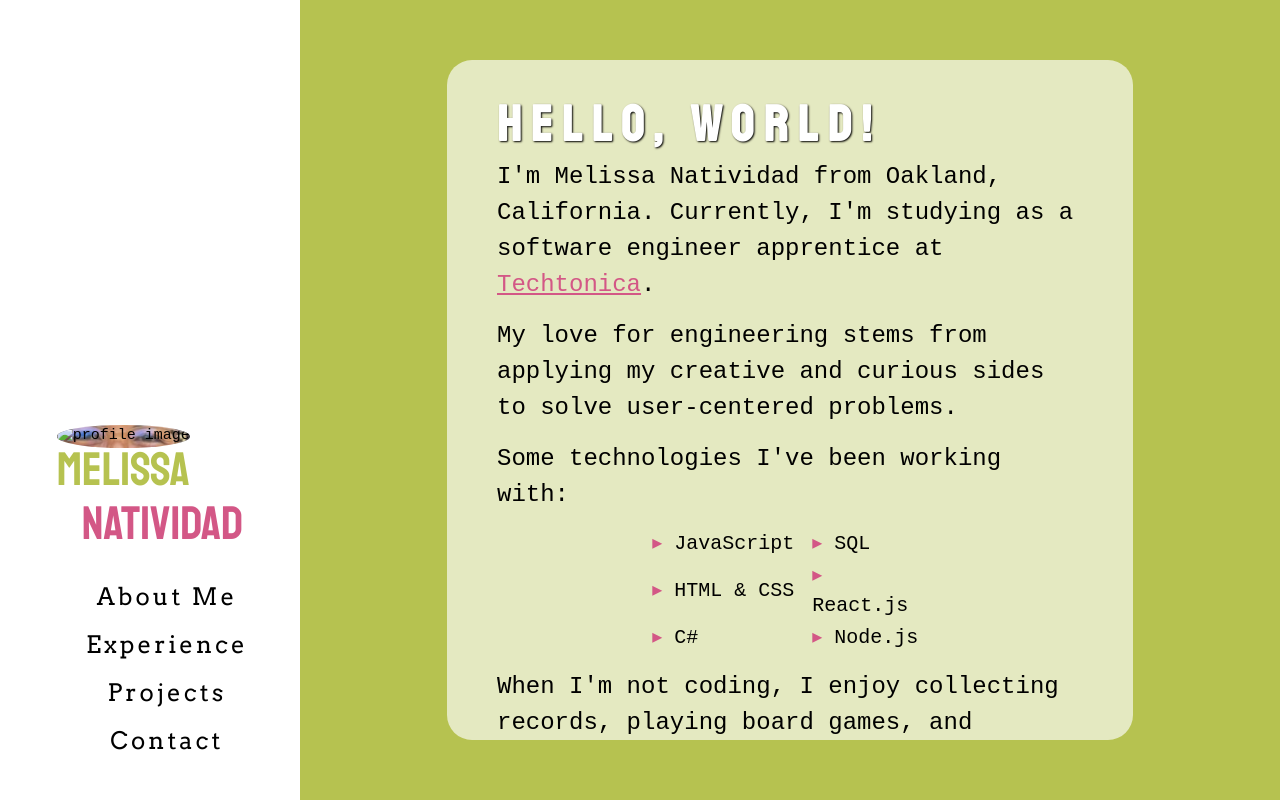
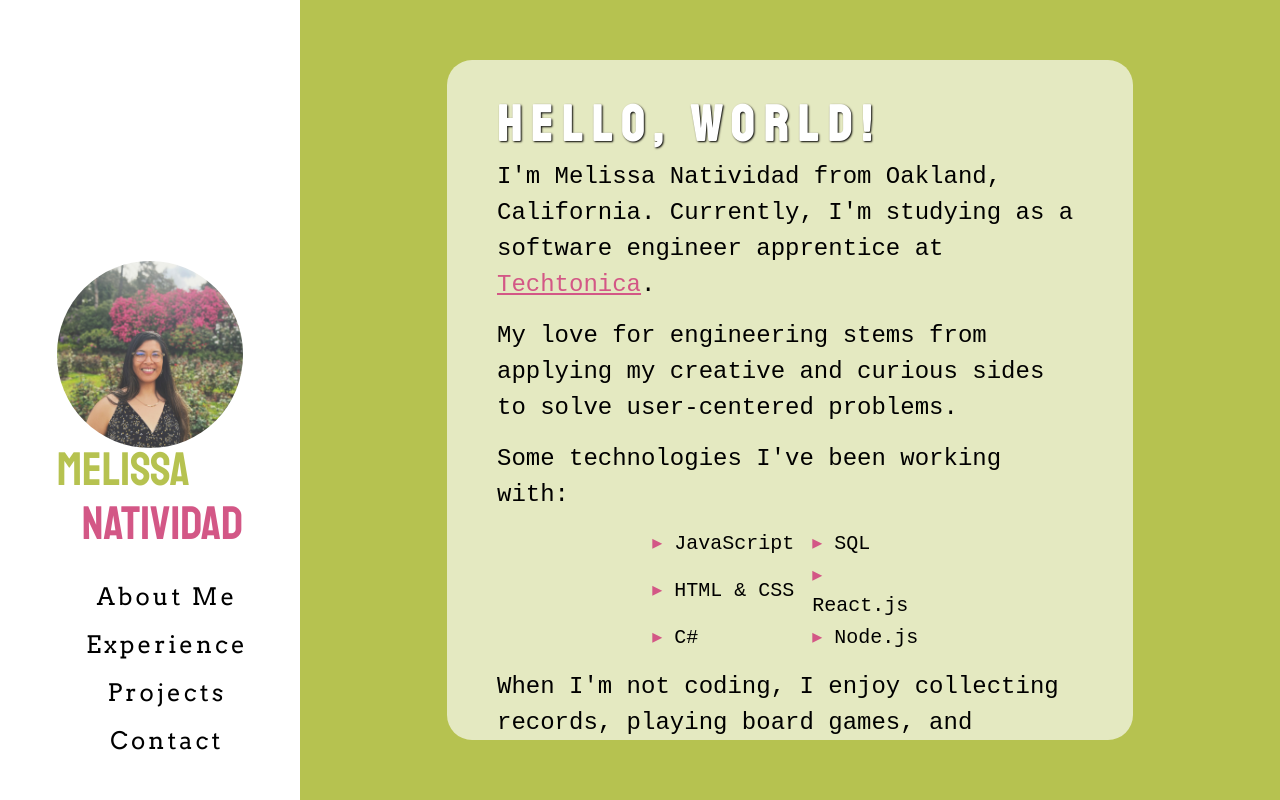
Before and after one commit to m3ia/new-portfolio-2022, a website with bundled scripts: page index.html in a window 1280 px wide. Built offline with nearby package versions, Linux system fonts and the light colour scheme; files whose address does not match are found by name; a web font is replaced by a local one.

Commit message:
update profile pic path

```diff
--- a/index.css
+++ b/index.css
@@ -97,7 +97,7 @@ p, li {
 }
 
 #profileImg {
-    background-image: url('./profile-2022.jpeg');
+    background-image: url('/profile-2022.jpeg');
     width: 100%;
     height: 100%;
     background-position: center;
--- a/index.html
+++ b/index.html
@@ -21,7 +21,7 @@
                 <div class="sidebarHeading">
                     <div class="navLeft aboutMeLink">
                         <img
-                            src="/new-portfolio-2022/profile-2022.jpeg"
+                            src="/profile-2022.jpeg"
                             alt="profile image"
                             id="profileImg">
                     </div>
@@ -41,7 +41,7 @@
 
             <div class="sidebarWrapper">
                 <div id="profileImgDiv aboutMeLink">
-                    <img src="/new-portfolio-2022/profile-2022.jpeg" alt="profile image" id="profileImg">
+                    <img src="/profile-2022.jpeg" alt="profile image" id="profileImg">
                 </div>
                 <div class="sidebarHeading aboutMeLink">
                     <h1 id="firstLine">Melissa</h1>
```
